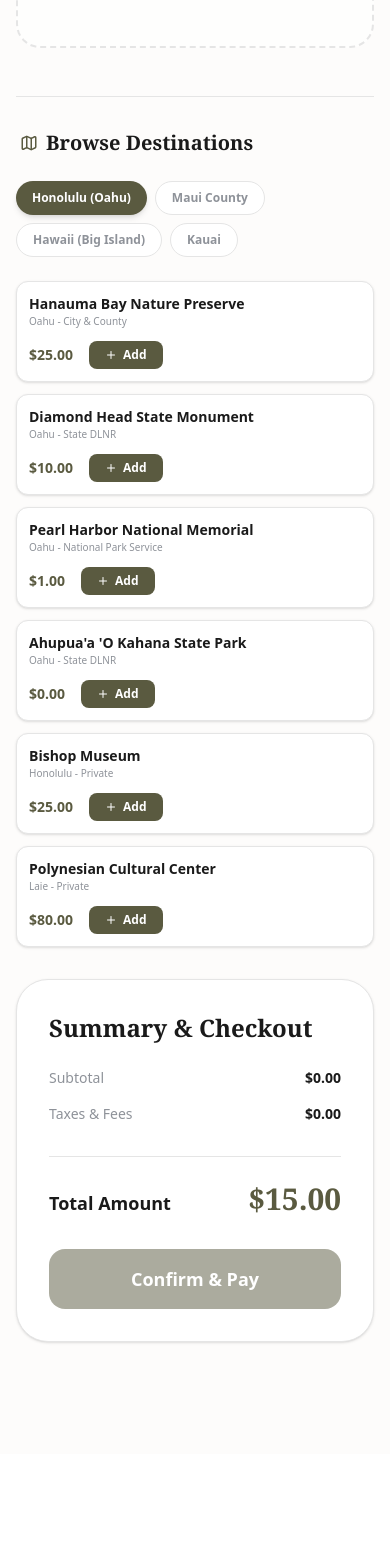
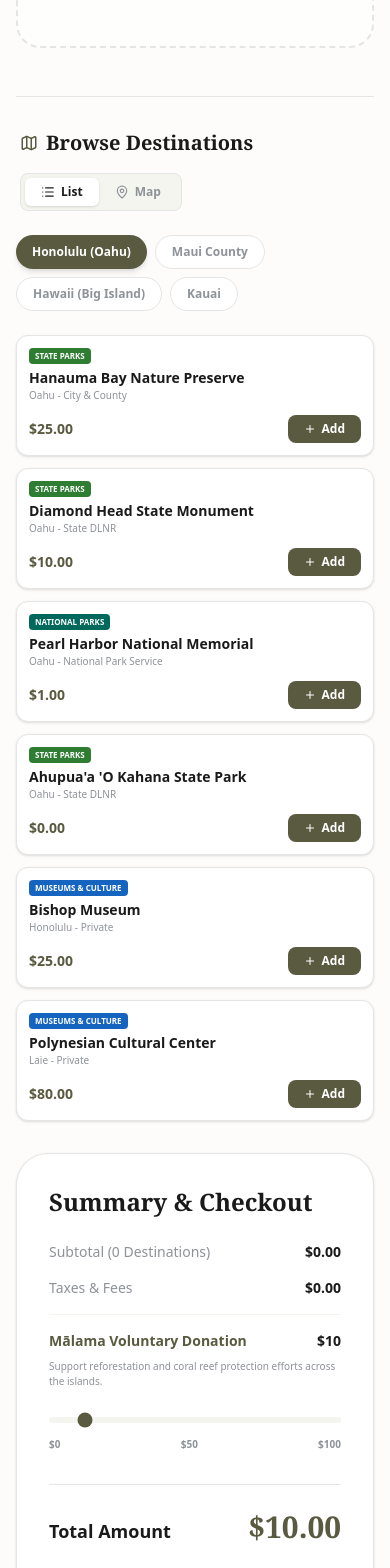
Before and after one commit to typingegg/Malama-Permit-Hawaii, a React (Vite) app: page / in a window 390 px wide. Shown: the part 1160-2728 px from the top of the page. Before the commit the page ends 2614 px from the top, so only its background shows below. Built offline with nearby package versions, Linux system fonts and the light colour scheme.

Commit message:
Enhance destination data with lat/lng and update MapIcon
Added latitude and longitude properties to destination items and updated the map functionality to utilize these coordinates. Refactored the navigation bar to use MapIcon instead of Map.

```diff
--- a/src/App.tsx
+++ b/src/App.tsx
@@ -6,7 +6,7 @@
 import { useState, useMemo } from 'react';
 import {
   Home,
-  Map,
+  Map as MapIcon,
   Ticket,
   ShoppingCart,
   Trash2,
@@ -24,9 +24,11 @@
   Navigation,
   Flag,
   Sparkles,
-  Calendar
+  Calendar,
+  List
 } from 'lucide-react';
 import { motion, AnimatePresence } from 'motion/react';
+import { Map, Overlay, ZoomControl } from 'pigeon-maps';
 
 interface DestinationItem {
   id: string;
@@ -37,36 +39,61 @@
   fee: number;
   dateTime: string;
   website: string;
+  lat: number;
+  lng: number;
   availabilityStatus?: 'unchecked' | 'checking' | 'available' | 'unavailable' | 'error';
   availabilityMessage?: string;
 }
 
 const DESTINATIONS_DATA: Record<string, DestinationItem[]> = {
   'Honolulu (Oahu)': [
-    { id: 'o1', name: 'Hanauma Bay Nature Preserve', location: 'Oahu - City & County', county: 'Honolulu (Oahu)', category: 'State Parks', fee: 25.00, dateTime: '', website: 'https://www.honolulu.gov/parks-hbay/home.html' },
-    { id: 'o2', name: 'Diamond Head State Monument', location: 'Oahu - State DLNR', county: 'Honolulu (Oahu)', category: 'State Parks', fee: 10.00, dateTime: '', website: 'https://dlnr.hawaii.gov/dsp/parks/oahu/diamond-head-state-monument/' },
-    { id: 'o3', name: 'Pearl Harbor National Memorial', location: 'Oahu - National Park Service', county: 'Honolulu (Oahu)', category: 'National Parks', fee: 1.00, dateTime: '', website: 'https://www.nps.gov/valr/index.htm' },
-    { id: 'o4', name: 'Ahupua\'a \'O Kahana State Park', location: 'Oahu - State DLNR', county: 'Honolulu (Oahu)', category: 'State Parks', fee: 0.00, dateTime: '', website: 'https://dlnr.hawaii.gov/dsp/parks/oahu/ahupuaa-o-kahana-state-park/' },
-    { id: 'o10', name: 'Bishop Museum', location: 'Honolulu - Private', county: 'Honolulu (Oahu)', category: 'Museums & Culture', fee: 25.00, dateTime: '', website: 'https://www.bishopmuseum.org/' },
-    { id: 'o12', name: 'Polynesian Cultural Center', location: 'Laie - Private', county: 'Honolulu (Oahu)', category: 'Museums & Culture', fee: 80.00, dateTime: '', website: 'https://www.polynesia.com/' }
+    { id: 'o1', name: 'Hanauma Bay Nature Preserve', location: 'Oahu - City & County', county: 'Honolulu (Oahu)', category: 'State Parks', fee: 25.00, dateTime: '', website: 'https://www.honolulu.gov/parks-hbay/home.html', lat: 21.2690, lng: -157.6938 },
+    { id: 'o2', name: 'Diamond Head State Monument', location: 'Oahu - State DLNR', county: 'Honolulu (Oahu)', category: 'State Parks', fee: 10.00, dateTime: '', website: 'https://dlnr.hawaii.gov/dsp/parks/oahu/diamond-head-state-monument/', lat: 21.2618, lng: -157.8045 },
+    { id: 'o3', name: 'Pearl Harbor National Memorial', location: 'Oahu - National Park Service', county: 'Honolulu (Oahu)', category: 'National Parks', fee: 1.00, dateTime: '', website: 'https://www.nps.gov/valr/index.htm', lat: 21.3650, lng: -157.9396 },
+    { id: 'o4', name: 'Ahupua\'a \'O Kahana State Park', location: 'Oahu - State DLNR', county: 'Honolulu (Oahu)', category: 'State Parks', fee: 0.00, dateTime: '', website: 'https://dlnr.hawaii.gov/dsp/parks/oahu/ahupuaa-o-kahana-state-park/', lat: 21.5560, lng: -157.8760 },
+    { id: 'o10', name: 'Bishop Museum', location: 'Honolulu - Private', county: 'Honolulu (Oahu)', category: 'Museums & Culture', fee: 25.00, dateTime: '', website: 'https://www.bishopmuseum.org/', lat: 21.3333, lng: -157.8711 },
+    { id: 'o12', name: 'Polynesian Cultural Center', location: 'Laie - Private', county: 'Honolulu (Oahu)', category: 'Museums & Culture', fee: 80.00, dateTime: '', website: 'https://www.polynesia.com/', lat: 21.6390, lng: -157.9200 }
   ],
   'Maui County': [
-    { id: 'm1', name: 'Haleakalā National Park', location: 'Maui - National Park Service', county: 'Maui County', category: 'National Parks', fee: 30.00, dateTime: '', website: 'https://www.nps.gov/hale/index.htm' },
-    { id: 'm2', name: 'Iao Valley State Monument', location: 'Maui - State DLNR', county: 'Maui County', category: 'State Parks', fee: 5.00, dateTime: '', website: 'https://dlnr.hawaii.gov/dsp/parks/maui/iao-valley-state-monument/' },
-    { id: 'm3', name: 'Wai\'anapanapa State Park', location: 'Maui - State DLNR', county: 'Maui County', category: 'State Parks', fee: 10.00, dateTime: '', website: 'https://dlnr.hawaii.gov/dsp/parks/maui/waianapanapa-state-park/' }
+    { id: 'm1', name: 'Haleakalā National Park', location: 'Maui - National Park Service', county: 'Maui County', category: 'National Parks', fee: 30.00, dateTime: '', website: 'https://www.nps.gov/hale/index.htm', lat: 20.7161, lng: -156.1736 },
+    { id: 'm2', name: 'Iao Valley State Monument', location: 'Maui - State DLNR', county: 'Maui County', category: 'State Parks', fee: 5.00, dateTime: '', website: 'https://dlnr.hawaii.gov/dsp/parks/maui/iao-valley-state-monument/', lat: 20.8803, lng: -156.5445 },
+    { id: 'm3', name: 'Wai\'anapanapa State Park', location: 'Maui - State DLNR', county: 'Maui County', category: 'State Parks', fee: 10.00, dateTime: '', website: 'https://dlnr.hawaii.gov/dsp/parks/maui/waianapanapa-state-park/', lat: 20.7844, lng: -155.9961 }
   ],
   'Hawaii (Big Island)': [
-    { id: 'h1', name: 'Hawai\'i Volcanoes National Park', location: 'Big Island - NPS', county: 'Hawaii (Big Island)', category: 'National Parks', fee: 30.00, dateTime: '', website: 'https://www.nps.gov/havo/index.htm' },
-    { id: 'h2', name: 'Akaka Falls State Park', location: 'Big Island - State DLNR', county: 'Hawaii (Big Island)', category: 'State Parks', fee: 5.00, dateTime: '', website: 'https://dlnr.hawaii.gov/dsp/parks/hawaii/akaka-falls-state-park/' },
-    { id: 'h3', name: 'Pu\'uhonua o Hōnaunau', location: 'Big Island - NPS', county: 'Hawaii (Big Island)', category: 'National Parks', fee: 20.00, dateTime: '', website: 'https://www.nps.gov/puho/index.htm' }
+    { id: 'h1', name: 'Hawai\'i Volcanoes National Park', location: 'Big Island - NPS', county: 'Hawaii (Big Island)', category: 'National Parks', fee: 30.00, dateTime: '', website: 'https://www.nps.gov/havo/index.htm', lat: 19.4194, lng: -155.2805 },
+    { id: 'h2', name: 'Akaka Falls State Park', location: 'Big Island - State DLNR', county: 'Hawaii (Big Island)', category: 'State Parks', fee: 5.00, dateTime: '', website: 'https://dlnr.hawaii.gov/dsp/parks/hawaii/akaka-falls-state-park/', lat: 19.8533, lng: -155.1522 },
+    { id: 'h3', name: 'Pu\'uhonua o Hōnaunau', location: 'Big Island - NPS', county: 'Hawaii (Big Island)', category: 'National Parks', fee: 20.00, dateTime: '', website: 'https://www.nps.gov/puho/index.htm', lat: 19.4217, lng: -155.9125 }
   ],
   'Kauai': [
-    { id: 'k1', name: 'Waimea Canyon State Park', location: 'Kauai - State DLNR', county: 'Kauai', category: 'State Parks', fee: 10.00, dateTime: '', website: 'https://dlnr.hawaii.gov/dsp/parks/kauai/waimea-canyon-state-park/' },
-    { id: 'k2', name: 'Ha\'ena State Park', location: 'Kauai - State DLNR', county: 'Kauai', category: 'State Parks', fee: 35.00, dateTime: '', website: 'https://dlnr.hawaii.gov/dsp/parks/kauai/haena-state-park/' }
+    { id: 'k1', name: 'Waimea Canyon State Park', location: 'Kauai - State DLNR', county: 'Kauai', category: 'State Parks', fee: 10.00, dateTime: '', website: 'https://dlnr.hawaii.gov/dsp/parks/kauai/waimea-canyon-state-park/', lat: 22.0744, lng: -159.6631 },
+    { id: 'k2', name: 'Ha\'ena State Park', location: 'Kauai - State DLNR', county: 'Kauai', category: 'State Parks', fee: 35.00, dateTime: '', website: 'https://dlnr.hawaii.gov/dsp/parks/kauai/haena-state-park/', lat: 22.2198, lng: -159.5750 }
   ]
 };
 
-const GREEN_FEE = 5.00;
+const getCategoryColor = (category: string) => {
+  switch (category) {
+    case 'State Parks': return '#2E7D32';
+    case 'National Parks': return '#00695C';
+    case 'Museums & Culture': return '#1565C0';
+    case 'Botanical Gardens': return '#AD1457';
+    case 'Historic Sites': return '#F57F17';
+    default: return '#5A5A40';
+  }
+};
+
+const getMapCenter = (county: string): [number, number] => {
+  switch (county) {
+    case 'Honolulu (Oahu)': return [21.4389, -158.0001];
+    case 'Maui County': return [20.7984, -156.3319];
+    case 'Hawaii (Big Island)': return [19.5000, -155.5000];
+    case 'Kauai': return [22.0964, -159.5261];
+    default: return [21.0943, -157.4983];
+  }
+};
+
+const getMapZoom = (county: string): number => {
+  return county === 'Hawaii (Big Island)' ? 8 : 10;
+};
 
 export default function App() {
   const [items, setItems] = useState<DestinationItem[]>([]);
@@ -75,6 +102,10 @@
   const [activeTab, setActiveTab] = useState(Object.keys(DESTINATIONS_DATA)[0]);
   const [activeCategory, setActiveCategory] = useState<'All' | 'State Parks' | 'National Parks' | 'Museums & Culture' | 'Botanical Gardens' | 'Historic Sites'>('All');
   const [isMenuOpen, setIsMenuOpen] = useState(false);
+
+  // UI State
+  const [viewMode, setViewMode] = useState<'list' | 'map'>('list');
+  const [selectedMapItem, setSelectedMapItem] = useState<DestinationItem | null>(null);
 
   // Wayfinding State
   const [startLocation, setStartLocation] = useState("");
@@ -169,7 +200,7 @@
   const TAX_RATE = 0.04712;
   const subtotal = useMemo(() => items.reduce((acc, item) => acc + item.fee, 0), [items]);
   const taxes = subtotal * TAX_RATE;
-  const total = subtotal + GREEN_FEE + donation + taxes;
+  const total = subtotal + donation + taxes;
 
   const removeItem = (id: string) => {
     setItems(items.filter(item => item.id !== id));
@@ -191,7 +222,6 @@
     setItems(items.map(item => item.id === id ? { ...item, dateTime: val, availabilityStatus: 'unchecked' as const } : item));
   };
 
-  // ====== OPEN GOOGLE MAPS FUNCTION ======
   const openGoogleMaps = () => {
     const allPoints = [];
     if (startLocation) allPoints.push(startLocation);
@@ -212,9 +242,10 @@
     window.open(url, '_blank');
   };
 
+  const filteredDestinations = DESTINATIONS_DATA[activeTab].filter(dest => activeCategory === 'All' || dest.category === activeCategory);
+
   return (
     <div className="min-h-screen bg-[#FDFCFB] text-[#1A1A1A] font-sans pb-20">
-      {/* Navigation Bar */}
       <nav className="sticky top-0 z-40 w-full bg-white/80 backdrop-blur-md border-b border-[#E5E5E5]">
         <div className="max-w-7xl mx-auto px-4 sm:px-6 lg:px-8">
           <div className="flex justify-between h-16 items-center">
@@ -225,7 +256,7 @@
 
             <div className="hidden md:flex items-center space-x-8 text-sm font-medium">
               <a href="#" className="text-[#5A5A40] hover:opacity-70 flex items-center gap-1.5"><Home size={16} /> Home</a>
-              <a href="#browse" className="text-[#1A1A1A] hover:opacity-70 flex items-center gap-1.5"><Map size={16} /> All Parks</a>
+              <a href="#browse" className="text-[#1A1A1A] hover:opacity-70 flex items-center gap-1.5"><MapIcon size={16} /> All Parks</a>
               <a href="#" className="text-[#1A1A1A] hover:opacity-70 flex items-center gap-1.5"><Ticket size={16} /> My Permits</a>
             </div>
 
@@ -252,10 +283,8 @@
       <main className="max-w-7xl mx-auto px-4 sm:px-6 lg:px-8 py-8 md:py-12">
         <div className="flex flex-col lg:flex-row gap-8 lg:gap-12">
 
-          {/* Left Column: Itinerary & Browse */}
           <div className="lg:w-[60%] space-y-12">
 
-            {/* RESTORED: Wayfinding Section */}
             <div className="space-y-4">
               <div className="flex items-center gap-2 ml-1">
                 <Navigation size={18} className="text-[#5A5A40]" />
@@ -291,7 +320,6 @@
               </div>
             </div>
 
-            {/* AI Itinerary Curator */}
             <div className="space-y-4">
               <div className="flex items-center gap-2 ml-1">
                 <Sparkles size={18} className="text-[#5A5A40]" />
@@ -376,9 +404,7 @@
               </section>
             </div>
 
-            {/* Your Itinerary Section */}
             <section className="space-y-6">
-              {/* RESTORED: Get Directions Button Layout */}
               <div className="flex flex-col sm:flex-row sm:items-center justify-between gap-4">
                 <div className="flex items-center gap-2 ml-1">
                   <Calendar size={18} className="text-[#5A5A40]" />
@@ -448,7 +474,6 @@
                           </div>
                         </div>
 
-                        {/* Availability Status Indicator */}
                         <div className="mt-2 flex flex-wrap items-center gap-4">
                           {item.availabilityStatus === 'checking' && (
                             <div className="flex items-center gap-1.5 text-[9px] text-[#5A5A40] font-medium animate-pulse">
@@ -473,12 +498,27 @@
               </div>
             </section>
 
-            {/* Browse All Destinations Section */}
             <section id="browse" className="space-y-6 pt-8 border-t border-[#E5E5E5]">
-              <div className="space-y-2">
-                <div className="flex items-center gap-2 ml-1">
-                  <Map size={18} className="text-[#5A5A40]" />
+              <div className="flex flex-col sm:flex-row sm:items-center justify-between gap-4 ml-1">
+                <div className="flex items-center gap-2">
+                  <MapIcon size={18} className="text-[#5A5A40]" />
                   <h2 className="text-xl font-serif font-bold text-[#1A1A1A]">Browse Destinations</h2>
+                </div>
+
+                {/* List / Map View Toggle */}
+                <div className="flex bg-[#F5F5F0] rounded-lg p-1 border border-[#E5E5E5] self-start sm:self-auto">
+                  <button
+                    onClick={() => { setViewMode('list'); setSelectedMapItem(null); }}
+                    className={`flex items-center gap-1.5 px-4 py-1.5 text-xs font-bold rounded-md transition-all ${viewMode === 'list' ? 'bg-white shadow-sm text-[#1A1A1A]' : 'text-[#8E9299] hover:text-[#1A1A1A]'}`}
+                  >
+                    <List size={14} /> List
+                  </button>
+                  <button
+                    onClick={() => setViewMode('map')}
+                    className={`flex items-center gap-1.5 px-4 py-1.5 text-xs font-bold rounded-md transition-all ${viewMode === 'map' ? 'bg-white shadow-sm text-[#1A1A1A]' : 'text-[#8E9299] hover:text-[#1A1A1A]'}`}
+                  >
+                    <MapPin size={14} /> Map
+                  </button>
                 </div>
               </div>
 
@@ -487,9 +527,9 @@
                   {Object.keys(DESTINATIONS_DATA).map((county) => (
                     <button
                       key={county}
-                      onClick={() => setActiveTab(county)}
+                      onClick={() => { setActiveTab(county); setSelectedMapItem(null); }}
                       className={`px-4 py-2 rounded-full text-xs font-bold transition-all ${
-                        activeTab === county ? 'bg-[#5A5A40] text-white shadow-md' : 'bg-white border border-[#E5E5E5] text-[#8E9299]'
+                        activeTab === county ? 'bg-[#5A5A40] text-white shadow-md' : 'bg-white border border-[#E5E5E5] text-[#8E9299] hover:border-[#5A5A40]/30'
                       }`}
                     >
                       {county}
@@ -498,20 +538,106 @@
                 </div>
               </div>
 
+              {/* Dynamic Rendering: Map vs List */}
+              {viewMode === 'map' ? (
+                <div className="space-y-4">
+                  <div className="w-full h-[500px] rounded-2xl overflow-hidden border border-[#E5E5E5] relative bg-[#F5F5F0]">
+                    <Map
+                      center={getMapCenter(activeTab)}
+                      zoom={getMapZoom(activeTab)}
+                      provider={(x, y, z, dpr) => `https://a.basemaps.cartocdn.com/light_all/${z}/${x}/${y}${dpr >= 2 ? '@2x' : ''}.png`}
+                    >
+                      <ZoomControl />
+                      {filteredDestinations.map(dest => (
+                        <Overlay key={dest.id} anchor={[dest.lat, dest.lng]} offset={[8, 8]}>
+                           <div
+                             onClick={() => setSelectedMapItem(dest)}
+                             className="w-4 h-4 rounded-full border-2 border-white cursor-pointer hover:scale-125 transition-transform"
+                             style={{
+                               backgroundColor: getCategoryColor(dest.category),
+                               boxShadow: '0 2px 4px rgba(0,0,0,0.3)'
+                             }}
+                           />
+                        </Overlay>
+                      ))}
+                    </Map>
+
+                    {/* Interactive Map Overlay Card */}
+                    <AnimatePresence>
+                      {selectedMapItem && (
+                        <motion.div
+                          initial={{ opacity: 0, y: 20 }}
+                          animate={{ opacity: 1, y: 0 }}
+                          exit={{ opacity: 0, y: 20 }}
+                          className="absolute bottom-4 left-4 right-4 sm:left-auto sm:right-4 sm:w-[300px] bg-white p-4 rounded-xl shadow-xl border border-[#E5E5E5] z-[1000]"
+                        >
+                          <button
+                            onClick={() => setSelectedMapItem(null)}
+                            className="absolute top-3 right-3 text-[#8E9299] hover:text-[#1A1A1A] p-1 rounded-full hover:bg-[#F5F5F0] transition-colors"
+                          >
+                            <X size={16} />
+                          </button>
+                          <span className="text-[8px] font-bold uppercase px-1.5 py-0.5 rounded text-white mb-2 inline-block" style={{ backgroundColor: getCategoryColor(selectedMapItem.category) }}>
+                             {selectedMapItem.category}
+                          </span>
+                          <h4 className="font-bold text-base text-[#1A1A1A] mb-1 leading-tight pr-6">{selectedMapItem.name}</h4>
+                          <p className="text-[10px] text-[#8E9299] mb-4 flex items-center gap-1 font-medium">
+                            <MapPin size={10} /> {selectedMapItem.location}
+                          </p>
+                          <div className="flex items-center justify-between">
+                            <p className="text-lg font-bold text-[#5A5A40]">${selectedMapItem.fee.toFixed(2)}</p>
+                            <button
+                              onClick={() => {
+                                 addItem(selectedMapItem);
+                                 setSelectedMapItem(null);
+                              }}
+                              disabled={items.some(i => i.id === selectedMapItem.id)}
+                              className="bg-[#5A5A40] disabled:bg-[#E8F5E9] disabled:text-[#2E7D32] text-white px-4 py-2 rounded-lg text-xs font-bold hover:bg-[#4A4A30] transition-colors"
+                            >
+                              {items.some(i => i.id === selectedMapItem.id) ? 'Added to Itinerary' : 'Add to Itinerary'}
+                            </button>
+                          </div>
+                        </motion.div>
+                      )}
+                    </AnimatePresence>
+                  </div>
+
+                  {/* Map Category Legend */}
+                  <div className="flex flex-wrap gap-x-4 gap-y-2 px-2 pb-2">
+                    {[
+                      { label: 'State Parks', color: '#2E7D32' },
+                      { label: 'National Parks', color: '#00695C' },
+                      { label: 'Museums & Culture', color: '#1565C0' },
+                      { label: 'Botanical Gardens', color: '#AD1457' },
+                      { label: 'Historic Sites', color: '#F57F17' }
+                    ].map(cat => (
+                      <div key={cat.label} className="flex items-center gap-1.5 text-[10px] font-bold text-[#8E9299] uppercase tracking-wider">
+                        <div className="w-2.5 h-2.5 rounded-full" style={{ backgroundColor: cat.color }} />
+                        {cat.label}
+                      </div>
+                    ))}
+                  </div>
+                </div>
+              ) : (
                 <div className="flex flex-col gap-3">
-                {DESTINATIONS_DATA[activeTab]
-                  .filter(dest => activeCategory === 'All' || dest.category === activeCategory)
-                  .map((dest) => {
+                  {filteredDestinations.map((dest) => {
                     const isInCart = items.some(i => i.id === dest.id);
                     return (
                       <motion.div layout key={dest.id} className="bg-white rounded-xl border border-[#E5E5E5] overflow-hidden flex shadow-sm hover:border-[#5A5A40]/30 transition-all">
                         <div className="flex-1 p-3 flex flex-col sm:flex-row sm:items-center justify-between gap-3">
                           <div className="flex-1 min-w-0">
+                            <div className="flex items-center gap-1.5 mb-1">
+                              <span className="text-[8px] font-bold uppercase px-1.5 py-0.5 rounded text-white" style={{ backgroundColor: getCategoryColor(dest.category) }}>
+                                {dest.category}
+                              </span>
+                            </div>
                             <h4 className="text-sm font-bold text-[#1A1A1A] truncate">{dest.name}</h4>
                             <p className="text-[10px] text-[#8E9299] truncate">{dest.location}</p>
                           </div>
-                        <div className="flex items-center gap-4">
+                          <div className="flex items-center justify-between sm:justify-end gap-4 sm:w-auto w-full">
+                            <div className="flex flex-col items-start sm:items-end">
                               <p className="text-sm font-bold text-[#5A5A40]">${dest.fee.toFixed(2)}</p>
+                            </div>
                             <button
                               onClick={() => addItem(dest)}
                               disabled={isInCart}
@@ -527,10 +653,10 @@
                     );
                   })}
                 </div>
+              )}
             </section>
           </div>
 
-          {/* Right Column: Summary & Checkout */}
           <div className="lg:w-[40%] xl:w-[35%]">
             <div className="lg:sticky lg:top-24 space-y-6">
               <div className="bg-white rounded-[32px] border border-[#E5E5E5] p-8 shadow-sm">
@@ -538,12 +664,36 @@
 
                 <div className="space-y-4 mb-8">
                   <div className="flex justify-between text-sm">
-                    <span className="text-[#8E9299]">Subtotal</span>
+                    <span className="text-[#8E9299]">Subtotal ({items.length} Destinations)</span>
                     <span className="font-bold">${subtotal.toFixed(2)}</span>
                   </div>
                   <div className="flex justify-between text-sm items-center">
-                    <span className="text-[#8E9299]">Taxes & Fees</span>
+                    <span className="text-[#8E9299] flex items-center gap-1.5">
+                      Taxes & Fees
+                    </span>
                     <span className="font-bold">${taxes.toFixed(2)}</span>
+                  </div>
+
+                  <div className="pt-4 border-t border-[#F5F5F0]">
+                    <div className="flex justify-between items-center mb-2">
+                      <span className="text-sm font-bold text-[#5A5A40]">Mālama Voluntary Donation</span>
+                      <span className="text-sm font-bold">${donation}</span>
+                    </div>
+                    <p className="text-[10px] text-[#8E9299] mb-4">Support reforestation and coral reef protection efforts across the islands.</p>
+                    <input
+                      type="range"
+                      min="0"
+                      max="100"
+                      step="5"
+                      value={donation}
+                      onChange={(e) => setDonation(parseInt(e.target.value))}
+                      className="w-full h-1.5 bg-[#F5F5F0] rounded-lg appearance-none cursor-pointer accent-[#5A5A40]"
+                    />
+                    <div className="flex justify-between text-[10px] font-bold text-[#8E9299] mt-2">
+                      <span>$0</span>
+                      <span>$50</span>
+                      <span>$100</span>
+                    </div>
                   </div>
                 </div>
 
@@ -567,7 +717,6 @@
         </div>
       </main>
 
-      {/* Success Overlay */}
       <AnimatePresence>
         {showSuccess && (
           <div className="fixed inset-0 z-50 flex items-center justify-center p-4">
```
Lines whose indentation alone changed are shown as unchanged.
